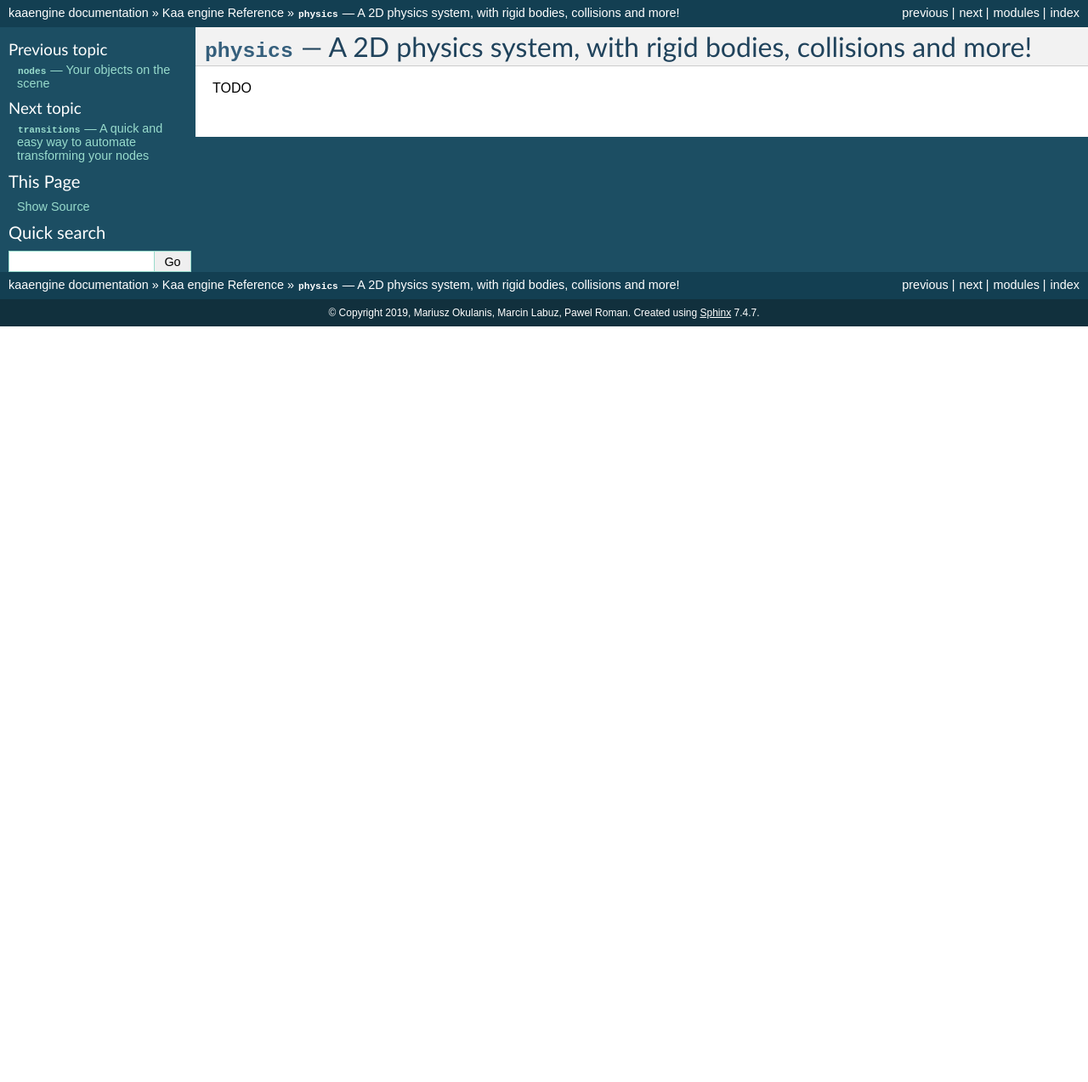
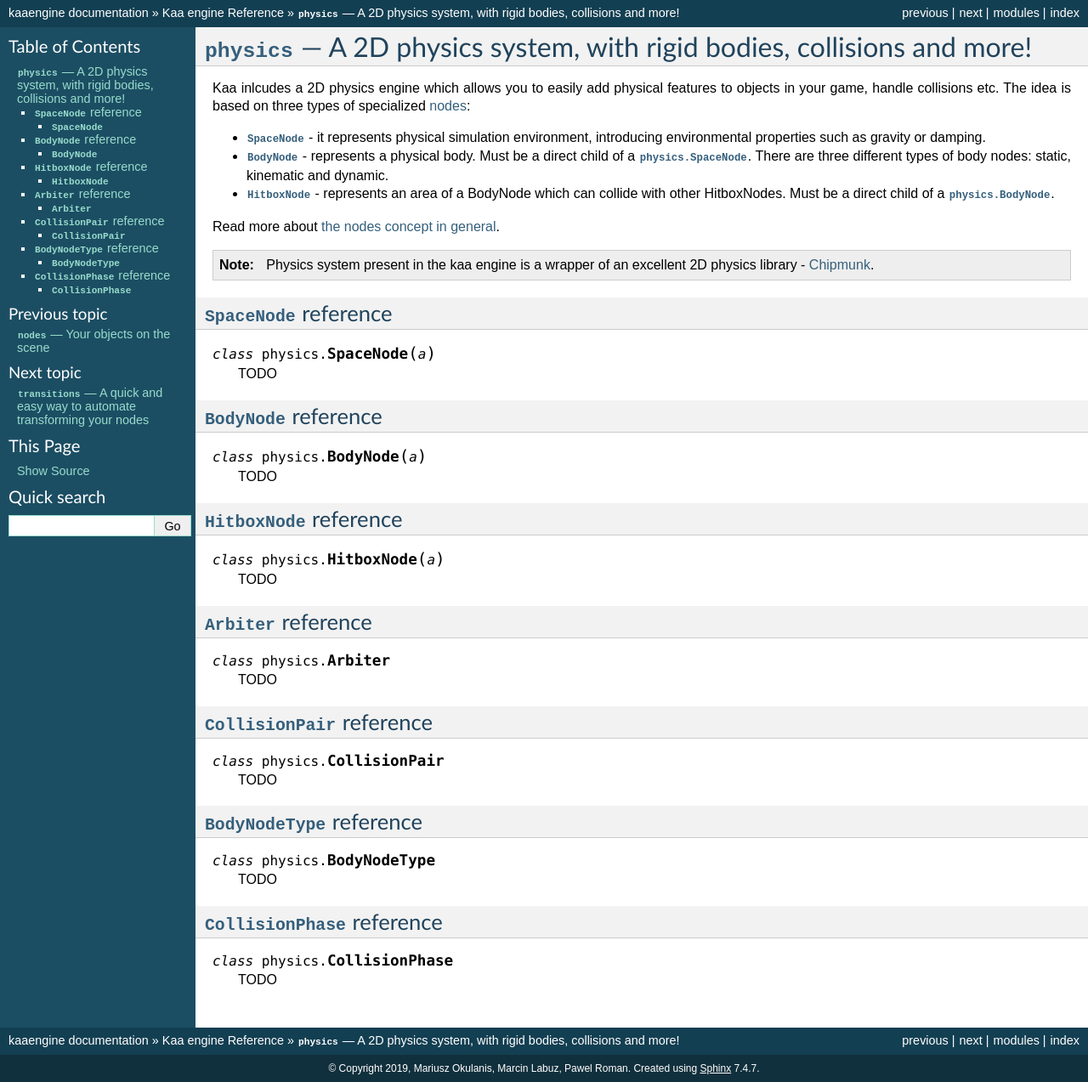
Before and after one commit to kaaengine/kaa, a Sphinx documentation site: the page built from docs/reference/physics.rst, in a window 1280 px wide. Shown: the whole page at 85% size. Built offline with Sphinx 7.4.7, drawn with Linux system fonts in a browser that asks for light colours; before the commit the page ends 900 px from its top, so only the background shows below that.

Commit message:
updated nodes doc, started on physics doc

```diff
--- a/docs/reference/physics.rst
+++ b/docs/reference/physics.rst
@@ -3,5 +3,66 @@
 .. module:: physics
     :synopsis: A 2D physics system, with rigid bodies, collisions and more!
 
+Kaa inlcudes a 2D physics engine which allows you to easily add physical features to objects in your game, handle
+collisions etc. The idea is based on three types of specialized :doc:`nodes </reference/nodes>`:
 
-TODO
+* :class:`SpaceNode` - it represents physical simulation environment, introducing environmental properties such as gravity or damping.
+* :class:`BodyNode` - represents a physical body. Must be a direct child of a :class:`physics.SpaceNode`. There are three different types of body nodes: static, kinematic and dynamic.
+* :class:`HitboxNode` - represents an area of a BodyNode which can collide with other HitboxNodes. Must be a direct child of a :class:`physics.BodyNode`.
+
+Read more about :doc:`the nodes concept in general </reference/nodes>`.
+
+.. note::
+
+    Physics system present in the kaa engine is a wrapper of an excellent 2D physics library - `Chipmunk <https://chipmunk-physics.net/documentation.php>`_.
+
+:class:`SpaceNode` reference
+----------------------------
+
+.. class:: SpaceNode(a)
+
+    TODO
+
+:class:`BodyNode` reference
+---------------------------
+
+.. class:: BodyNode(a)
+
+    TODO
+
+:class:`HitboxNode` reference
+-----------------------------
+
+.. class:: HitboxNode(a)
+
+    TODO
+
+
+:class:`Arbiter` reference
+--------------------------
+
+.. class:: Arbiter
+
+    TODO
+
+:class:`CollisionPair` reference
+--------------------------------
+
+.. class:: CollisionPair
+
+    TODO
+
+
+:class:`BodyNodeType` reference
+-------------------------------
+
+.. class:: BodyNodeType
+
+    TODO
+
+:class:`CollisionPhase` reference
+---------------------------------
+
+.. class:: CollisionPhase
+
+    TODO
```
Also changed, not shown: docs/reference/nodes.rst (+12 -18 lines).
